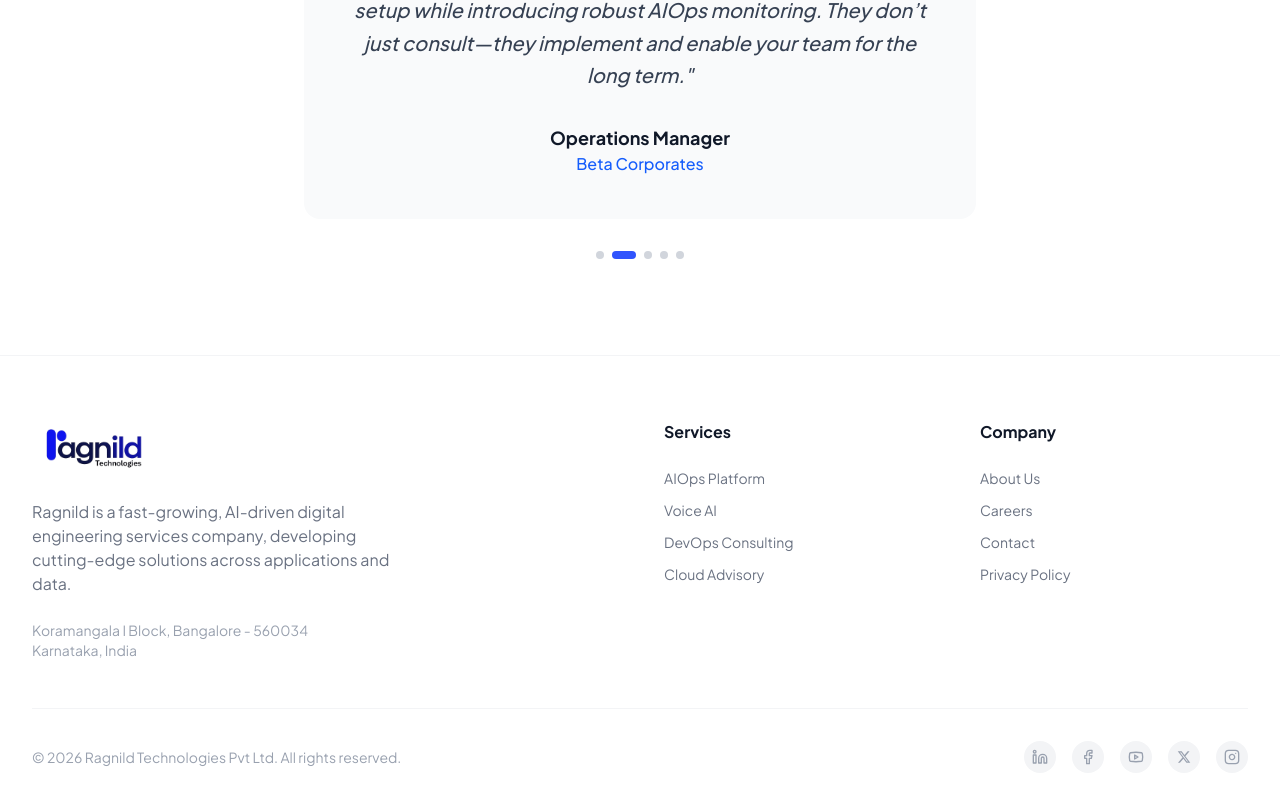
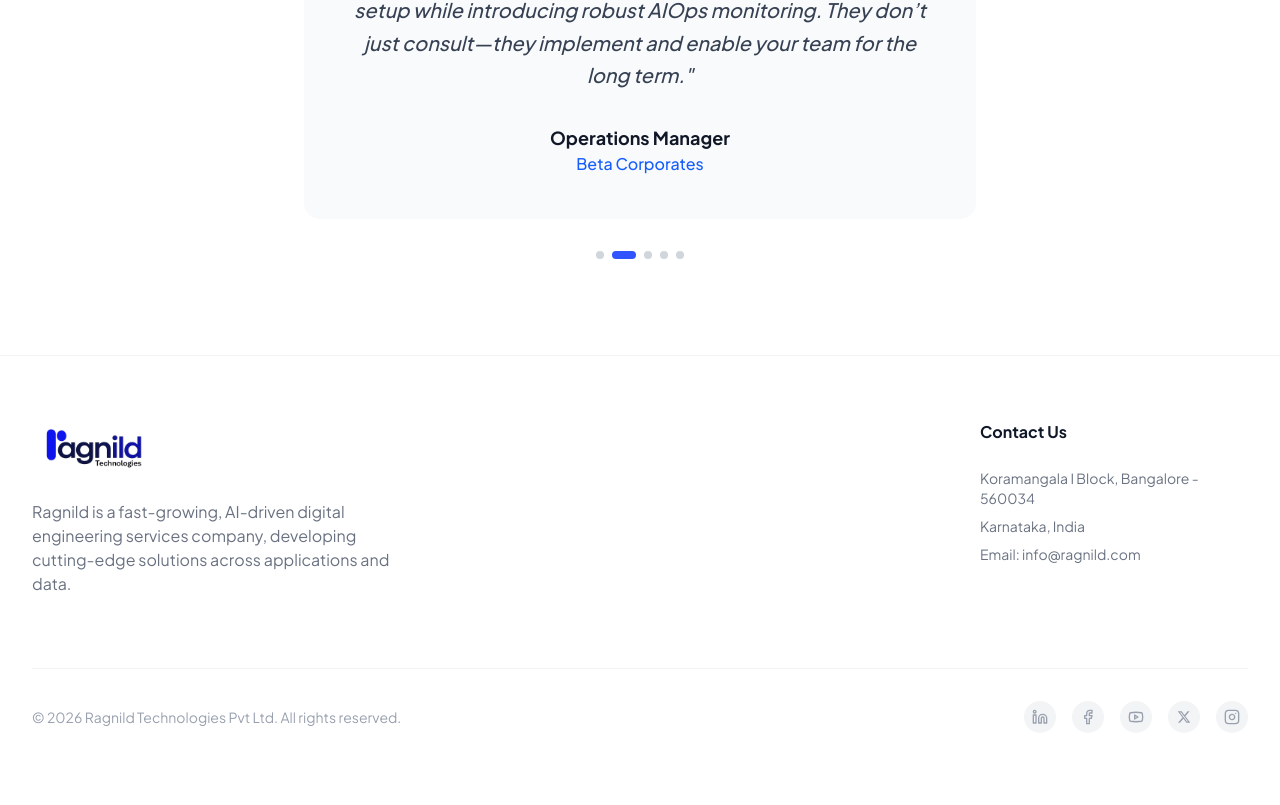
Before and after one commit to Eniyavan21/ragnild-website, a Next.js app: page / in a window 1280 px wide. Shown: the part 5620-6425 px from the top of the page. After the commit the page ends 6385 px from the top, so only its background shows below. Built offline with nearby package versions, Linux system fonts and the light colour scheme; no server answers.

Commit message:
Footer changed

```diff
--- a/components/Footer.tsx
+++ b/components/Footer.tsx
@@ -22,30 +22,17 @@ export default function Footer() {
                         <p className="text-gray-500 max-w-sm mb-6">
                             Ragnild is a fast-growing, AI-driven digital engineering services company, developing cutting-edge solutions across applications and data.
                         </p>
-                        <div className="text-sm text-gray-400">
+                    </div>
+
+                    <div className="hidden md:block"></div>
+
+                    <div className="col-span-1">
+                        <h4 className="font-bold text-gray-900 mb-6">Contact Us</h4>
+                        <div className="text-sm text-gray-500 space-y-2">
                             <p>Koramangala I Block, Bangalore - 560034</p>
                             <p>Karnataka, India</p>
+                            <p>Email: <a href={`mailto:${process.env.NEXT_PUBLIC_CONTACT_EMAIL}`} className="hover:text-[#3054fd]">{process.env.NEXT_PUBLIC_CONTACT_EMAIL}</a></p>
                         </div>
-                    </div>
-
-                    <div>
-                        <h4 className="font-bold text-gray-900 mb-6">Services</h4>
-                        <ul className="space-y-3 text-sm text-gray-500">
-                            <li><Link href="#" className="hover:text-[#3054fd]">AIOps Platform</Link></li>
-                            <li><Link href="#" className="hover:text-[#3054fd]">Voice AI</Link></li>
-                            <li><Link href="#" className="hover:text-[#3054fd]">DevOps Consulting</Link></li>
-                            <li><Link href="#" className="hover:text-[#3054fd]">Cloud Advisory</Link></li>
-                        </ul>
-                    </div>
-
-                    <div>
-                        <h4 className="font-bold text-gray-900 mb-6">Company</h4>
-                        <ul className="space-y-3 text-sm text-gray-500">
-                            <li><Link href="#" className="hover:text-[#3054fd]">About Us</Link></li>
-                            <li><Link href="#" className="hover:text-[#3054fd]">Careers</Link></li>
-                            <li><Link href="#" className="hover:text-[#3054fd]">Contact</Link></li>
-                            <li><Link href="#" className="hover:text-[#3054fd]">Privacy Policy</Link></li>
-                        </ul>
                     </div>
                 </div>
 
```
Also changed, not shown: 1 other file (tests, documents, lock files or other folders).
